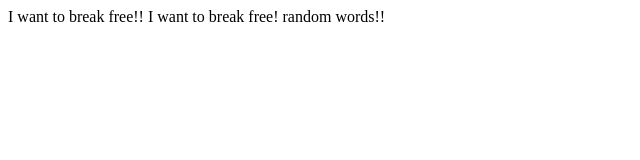
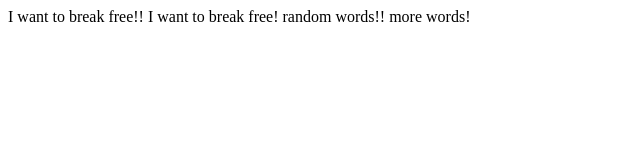
Before and after one commit to nalinkant/breaking-code, a plain HTML site: page index.html in a window 1280 px wide. Shown: the full height of the page, 0-640 px from the left. Drawn offline with Linux system fonts and the light colour scheme.

Commit message:
docs: updated info in body

```diff
--- a/index.html
+++ b/index.html
@@ -11,5 +11,6 @@
         I want to break free!!
         I want to break free!
         random words!!
+        more words!
     </body>
     </html>
```
